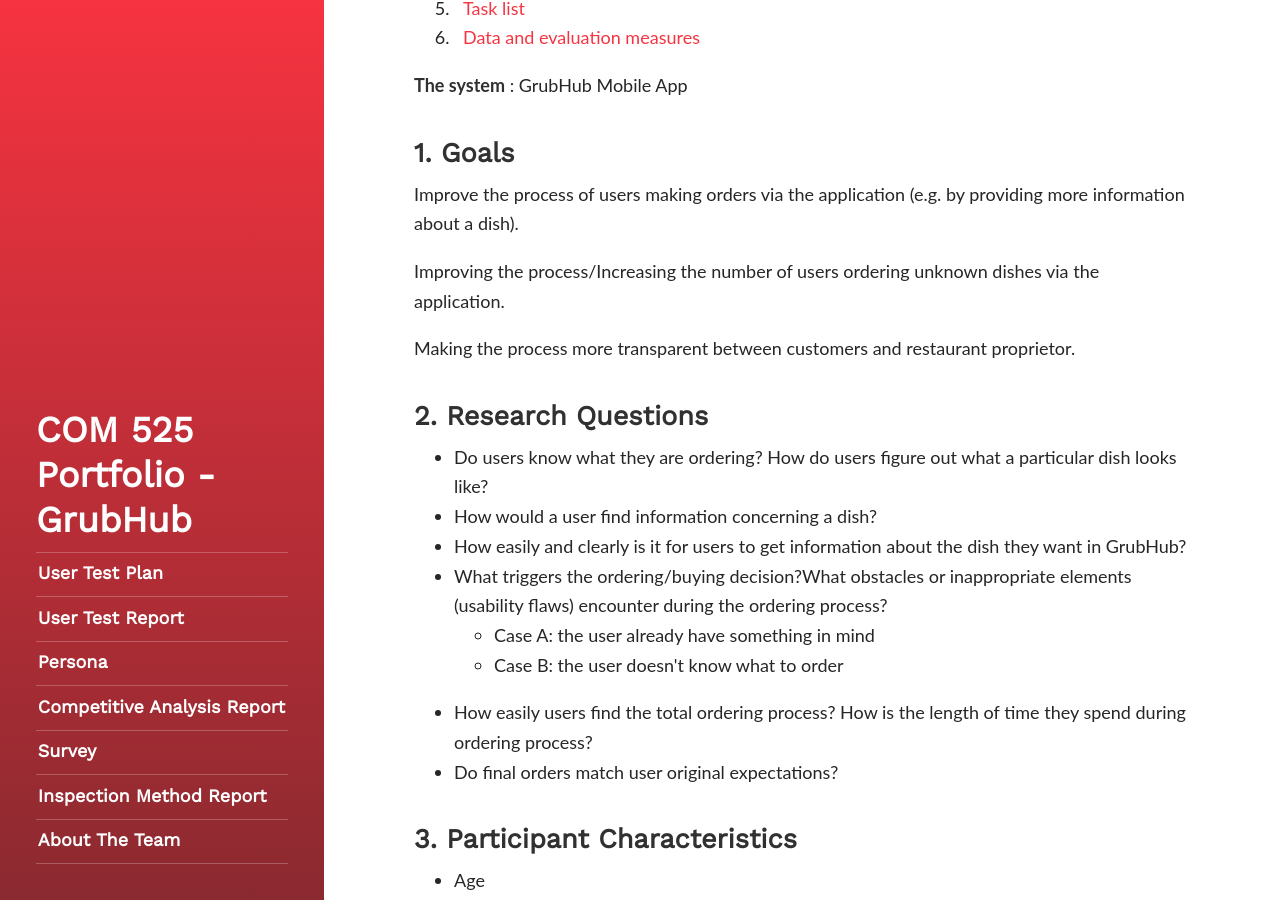
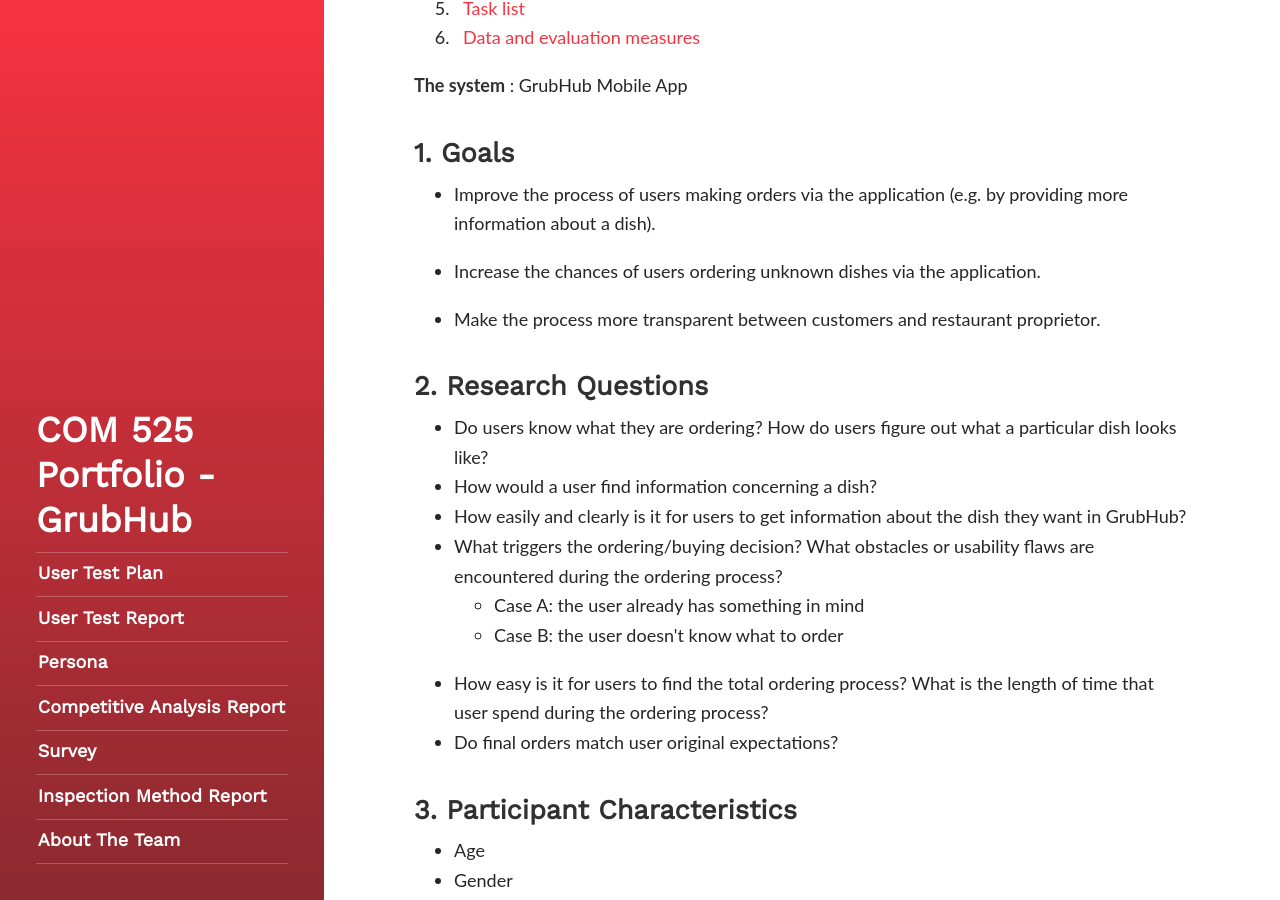
Before and after one commit to florian-wahl/com525portfolio, a Jekyll site: the page built from user-test-plan.md, in a window 1280 px wide and 900 px high, scrolled down 361 px. Built offline with Jekyll 4.4.1, drawn with Linux system fonts in a browser that asks for light colours.

Commit message:
minor edits

```diff
--- a/user-test-plan.md
+++ b/user-test-plan.md
@@ -16,21 +16,21 @@
 
 ## <span id="1">1. Goals</span>
 
-Improve the process of users making orders via the application (e.g. by providing more information about a dish).
+- Improve the process of users making orders via the application (e.g. by providing more information about a dish).
 
-Improving the process/Increasing the number of users ordering unknown dishes via the application.
+- Increase the chances of users ordering unknown dishes via the application.
 
-Making the process more transparent between customers and restaurant proprietor.
+- Make the process more transparent between customers and restaurant proprietor.
 
 ## <span id="2">2. Research Questions</span>
 
 - Do users know what they are ordering? How do users figure out what a particular dish looks like?
 - How would a user find information concerning a dish?
 - How easily and clearly is it for users to get information about the dish they want in GrubHub?
-- What triggers the ordering/buying decision?What obstacles or inappropriate elements (usability flaws) encounter during the ordering process?
-  - Case A: the user already have something in mind
+- What triggers the ordering/buying decision? What obstacles or usability flaws are encountered during the ordering process?
+  - Case A: the user already has something in mind
   - Case B: the user doesn&#39;t know what to order
-- How easily users find the total ordering process? How is the length of time they spend during ordering process?
+- How easy is it for users to find the total ordering process? What is the length of time that user spend during the ordering process?
 - Do final orders match user original expectations?
 
 ## <span id="3">3. Participant Characteristics</span>
```
